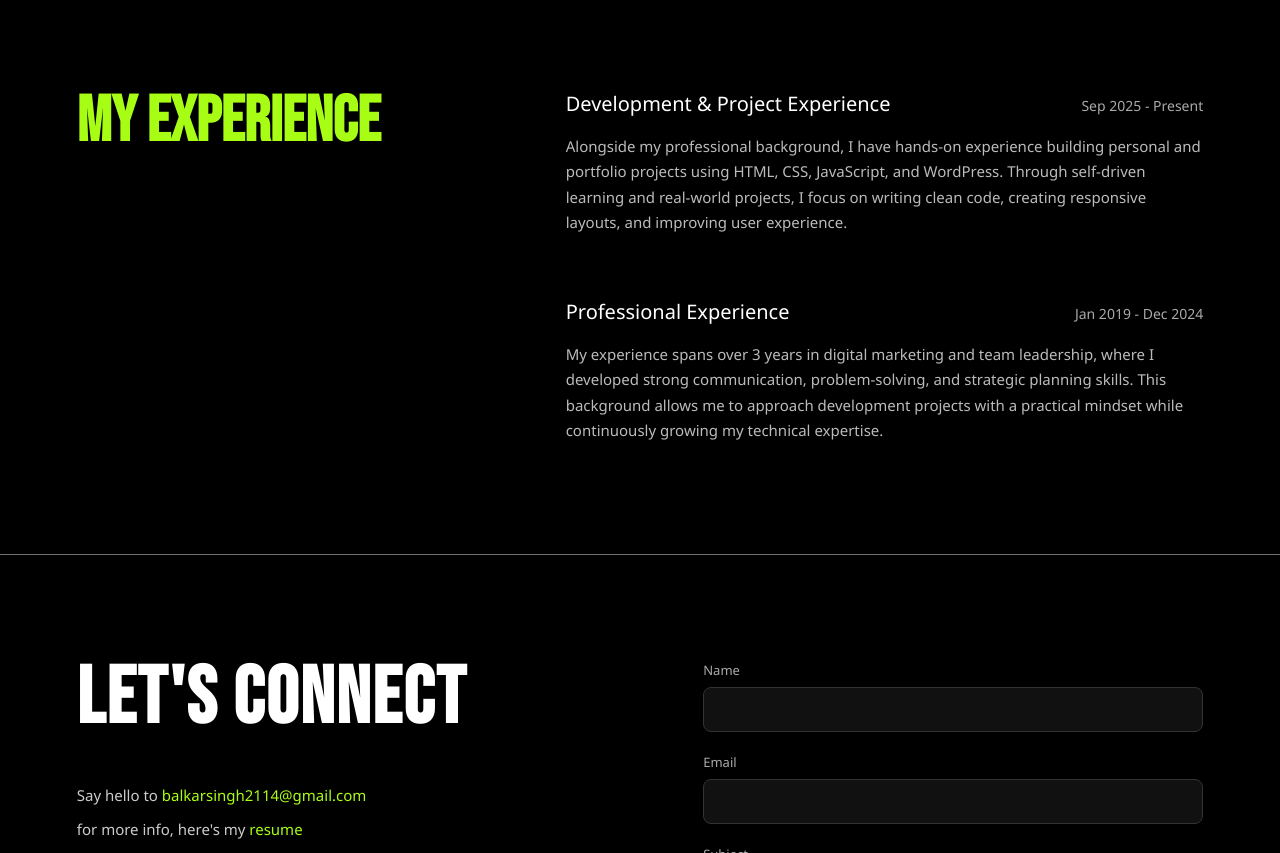
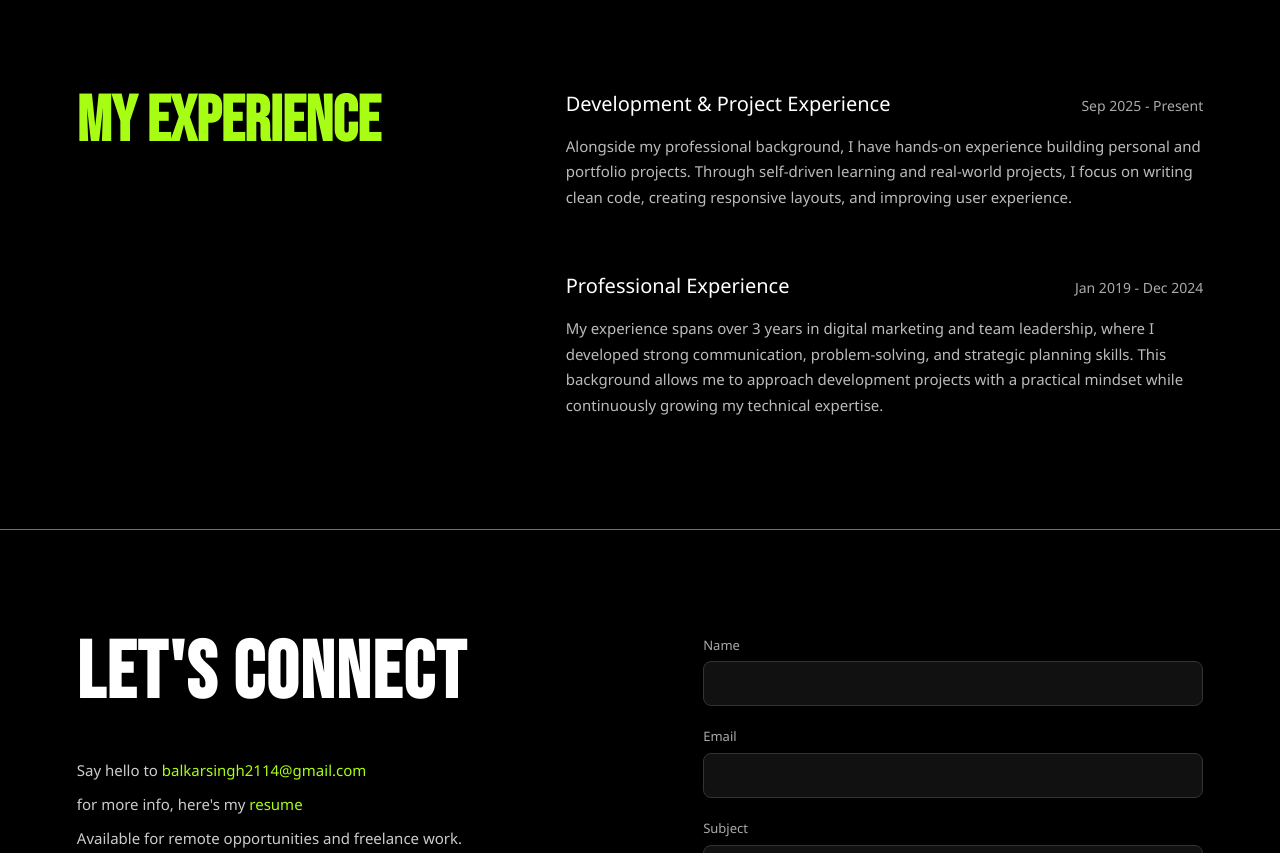
Before and after one commit to thedigitalbalkar/thedigitalbalkar.github.io, a plain HTML site: page about.html in a window 1280 px wide. Shown: the part 1300-2153 px from the top of the page. Drawn offline with nearby package versions, Linux system fonts and the light colour scheme.

Commit message:
Update about.html

```diff
--- a/about.html
+++ b/about.html
@@ -124,7 +124,7 @@
 
                             <p>
                                 Alongside my professional background, I have hands-on experience building personal and
-                                portfolio projects using HTML, CSS, JavaScript, and WordPress. Through self-driven
+                                portfolio projects. Through self-driven
                                 learning and real-world projects, I focus on writing clean code, creating responsive
                                 layouts, and improving user experience.
                             </p>
```
